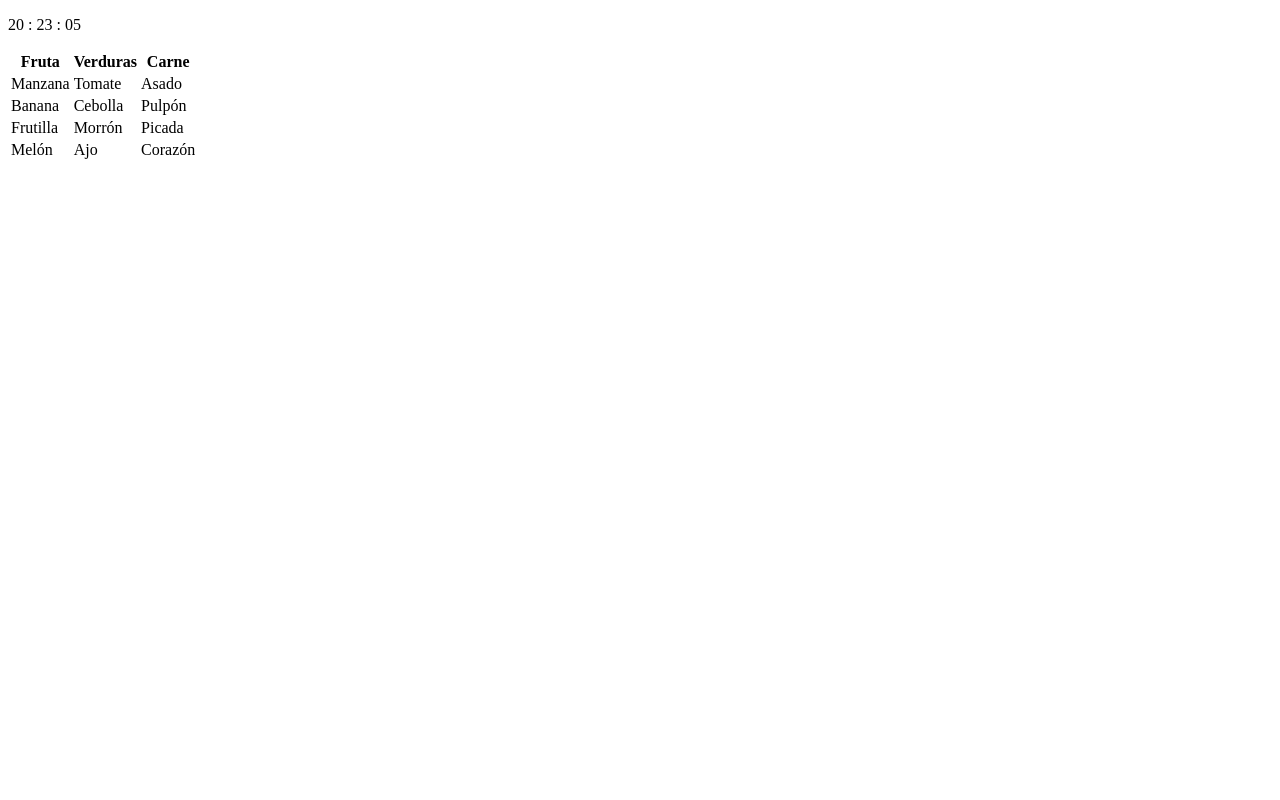
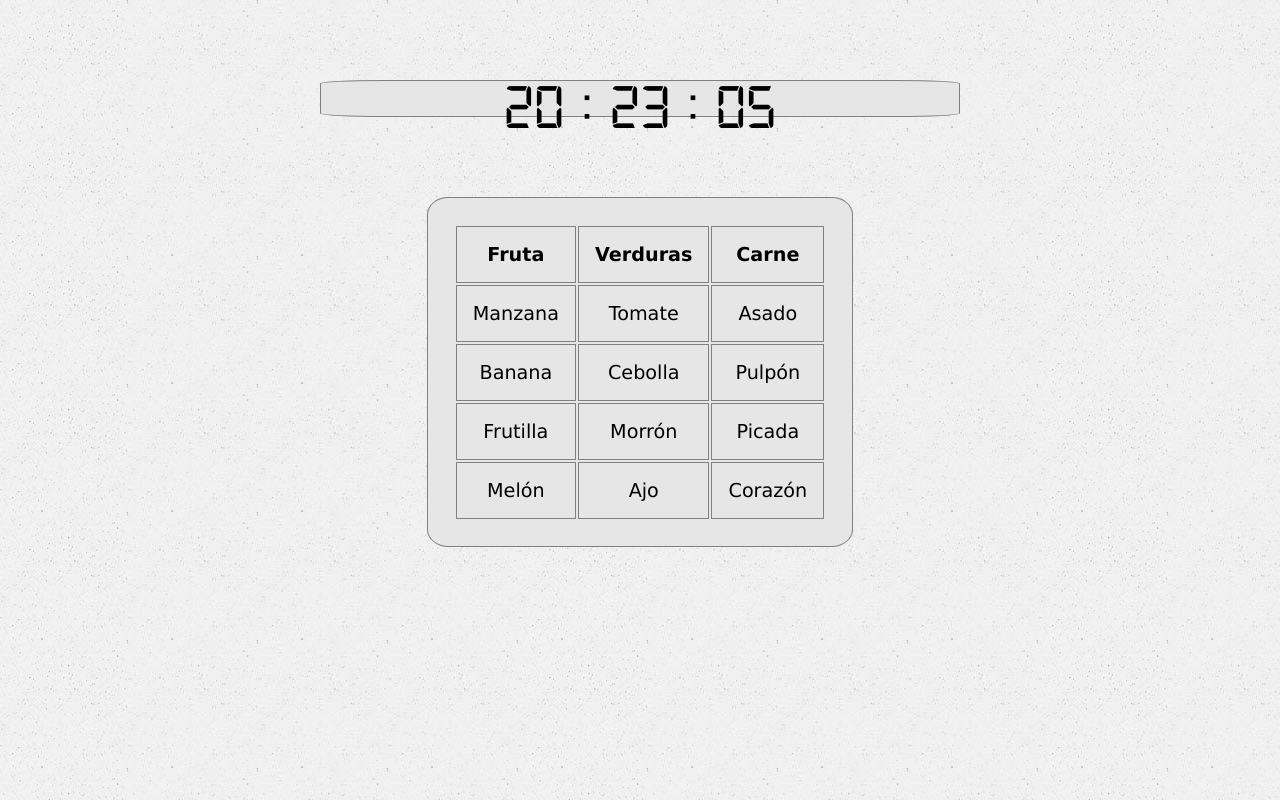
Before and after one commit to miguelseal/entrega2, a plain HTML site: page index.html in a window 1280 px wide. Drawn offline with Linux system fonts and the light colour scheme.

Commit message:
Entrega 2 'completa'

```diff
--- a/index.html
+++ b/index.html
@@ -3,7 +3,11 @@
 <head>
   <meta charset="UTF-8">
   <meta name="viewport" content="width=device-width, initial-scale=1.0">
+  <meta name="author" content="Fernando Miguel">
+  <meta name="keywords" content="html, javascript, css, reloj, digital watch, html tables,">
+  <meta name="description" content="Esta es la entrega 2 del Curso de Desarrollador FrontEnd en Javascript. Mostramos un reloj digital en tiempo real y una tabla generada con JS">
   <title>Entrega 2: El Taller</title>
+  <link rel="stylesheet" href="./style/main.css">
 </head>
 <body>
   <section id="clock">
--- a/js/food.js
+++ b/js/food.js
@@ -36,7 +36,6 @@ function createFoodTable(list) {
       FOOD_TABLE_BODY.innerHTML += text;
       text = `<tr>`;
     }
-
   }
 
 generateTableHead(foodList);
--- /dev/null
+++ b/style/main.css
@@ -0,0 +1,43 @@
+@font-face {
+  font-family: digital;
+  src: url("./digital-7.ttf");
+}
+
+body {
+  margin: 0px;
+  padding: 0px;
+  font-family: Verdana, Geneva, Tahoma, sans-serif;
+  font-size: 14px;
+  background: lightgray url("../images/background-wall.jpg") repeat top left;
+
+}
+p, table {
+  background-color: rgb(230,230,230);
+}
+
+p {
+  font-family: digital, verdana;
+  font-size: 4rem;
+  margin: 10vh 25vw;
+  text-align: center;
+  border: solid grey 1px;
+  border-radius: 10%;
+}
+
+table {
+  font-size: 1.2rem;
+  margin-left: auto;
+  margin-right: auto;
+  margin-top: 10vh;
+  margin-bottom: 10vh;
+  padding: 2%;
+  border: solid grey 1px;
+  border-radius: 5%;
+}
+
+th, td {
+  border: solid grey 1px;;
+  /*border-collapse: collapse;*/
+  text-align: center;
+  padding: 1rem;
+}
```
Also changed, not shown: images/background-wall.jpg (added), style/digital-7.ttf (added), style/mobile.css (deleted), 1 other file.
